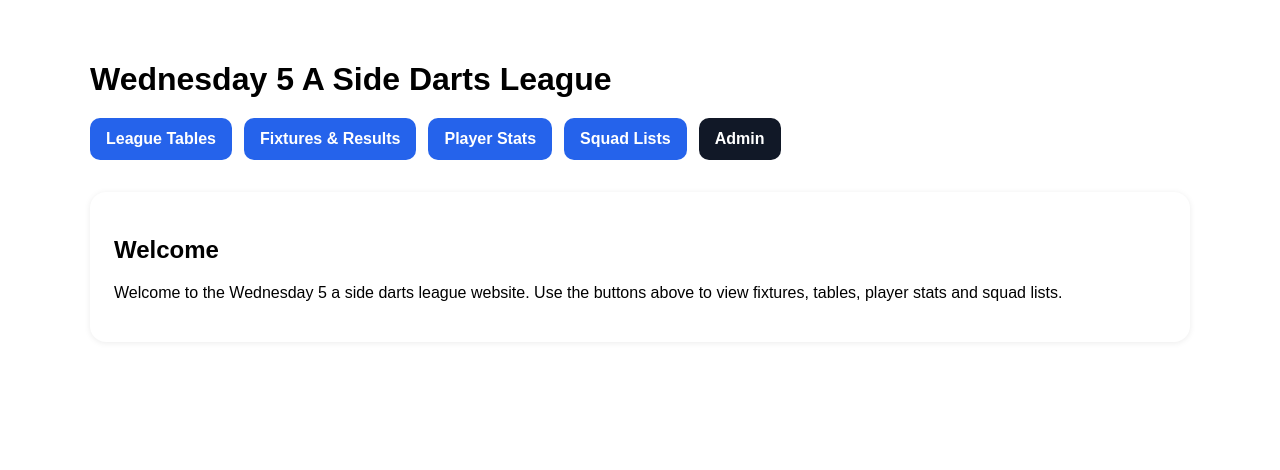
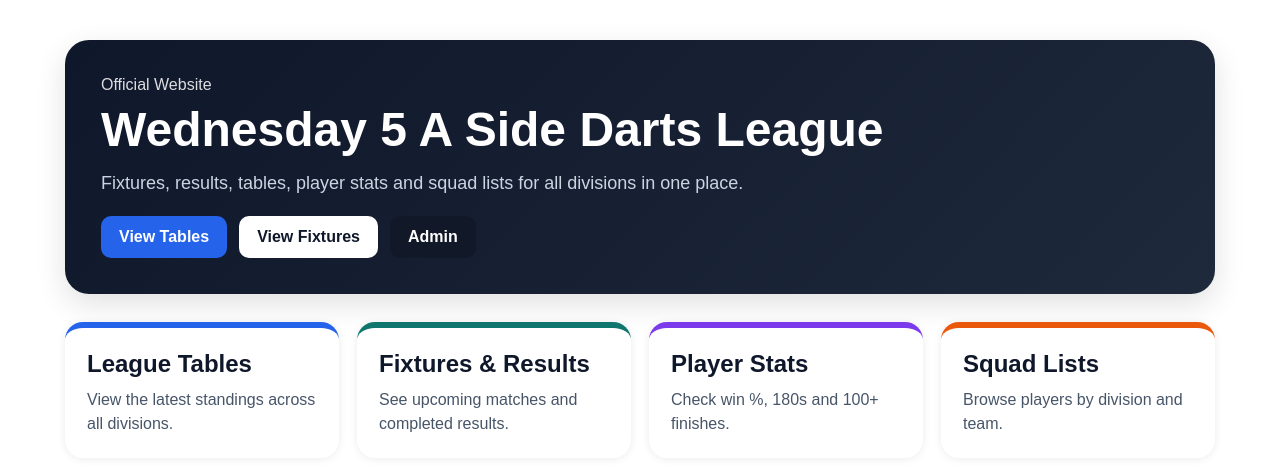
Before and after one commit to Smatt743/Wednesday-5-a-side-darts-Ashford, a Next.js app: page / in a window 1280 px wide. Shown: the top 470 px of the page. Built offline with nearby package versions, Linux system fonts and the light colour scheme.

Commit message:
Update index.js

```diff
--- a/pages/index.js
+++ b/pages/index.js
@@ -1,61 +1,114 @@
 import Link from "next/link";
 
 export default function Home() {
+  const cards = [
+    {
+      title: "League Tables",
+      text: "View the latest standings across all divisions.",
+      href: "/table",
+      color: "#2563eb",
+    },
+    {
+      title: "Fixtures & Results",
+      text: "See upcoming matches and completed results.",
+      href: "/fixtures",
+      color: "#0f766e",
+    },
+    {
+      title: "Player Stats",
+      text: "Check win %, 180s and 100+ finishes.",
+      href: "/player-stats",
+      color: "#7c3aed",
+    },
+    {
+      title: "Squad Lists",
+      text: "Browse players by division and team.",
+      href: "/squads",
+      color: "#ea580c",
+    },
+  ];
+
   return (
     <main
       style={{
-        maxWidth: "1100px",
+        maxWidth: "1150px",
         margin: "0 auto",
         padding: "32px",
         fontFamily: "Arial, sans-serif",
       }}
     >
-      <h1 style={{ marginBottom: "20px" }}>
+      <section
+        style={{
+          background: "linear-gradient(135deg, #0f172a, #1e293b)",
+          color: "white",
+          borderRadius: "24px",
+          padding: "36px",
+          marginBottom: "28px",
+          boxShadow: "0 10px 30px rgba(0,0,0,0.12)",
+        }}
+      >
+        <p style={{ opacity: 0.85, marginTop: 0, marginBottom: "10px" }}>
+          Official Website
+        </p>
+        <h1 style={{ margin: 0, fontSize: "48px", lineHeight: 1.1 }}>
           Wednesday 5 A Side Darts League
         </h1>
+        <p style={{ fontSize: "18px", maxWidth: "720px", color: "#cbd5e1", marginTop: "16px" }}>
+          Fixtures, results, tables, player stats and squad lists for all divisions in one place.
+        </p>
 
         <div
           style={{
             display: "flex",
             gap: "12px",
             flexWrap: "wrap",
-          marginBottom: "32px",
+            marginTop: "22px",
           }}
         >
-        <Link href="/table" style={buttonStyle}>
-          League Tables
+          <Link href="/table" style={heroButton}>
+            View Tables
           </Link>
-
-        <Link href="/fixtures" style={buttonStyle}>
-          Fixtures & Results
+          <Link href="/fixtures" style={heroButtonAlt}>
+            View Fixtures
           </Link>
-
-        <Link href="/player-stats" style={buttonStyle}>
-          Player Stats
-        </Link>
-
-        <Link href="/squads" style={buttonStyle}>
-          Squad Lists
-        </Link>
-
-        <Link href="/admin" style={buttonStyleDark}>
+          <Link href="/admin" style={heroButtonDark}>
             Admin
           </Link>
         </div>
+      </section>
 
-      <div style={cardStyle}>
-        <h2>Welcome</h2>
-        <p>
-          Welcome to the Wednesday 5 a side darts league website.
-          Use the buttons above to view fixtures, tables, player stats and squad lists.
-        </p>
-      </div>
+      <section
+        style={{
+          display: "grid",
+          gap: "18px",
+          gridTemplateColumns: "repeat(auto-fit, minmax(240px, 1fr))",
+        }}
+      >
+        {cards.map((card) => (
+          <Link
+            key={card.title}
+            href={card.href}
+            style={{
+              textDecoration: "none",
+              color: "#0f172a",
+              background: "#fff",
+              borderRadius: "18px",
+              padding: "22px",
+              boxShadow: "0 1px 8px rgba(0,0,0,0.08)",
+              borderTop: `6px solid ${card.color}`,
+            }}
+          >
+            <h2 style={{ marginTop: 0, marginBottom: "10px" }}>{card.title}</h2>
+            <p style={{ margin: 0, color: "#475569", lineHeight: 1.5 }}>{card.text}</p>
+          </Link>
+        ))}
+      </section>
     </main>
   );
 }
 
-const buttonStyle = {
-  padding: "12px 16px",
+const heroButton = {
+  padding: "12px 18px",
   background: "#2563eb",
   color: "#fff",
   borderRadius: "10px",
@@ -63,18 +116,20 @@ const buttonStyle = {
   fontWeight: "bold",
 };
 
-const buttonStyleDark = {
-  padding: "12px 16px",
+const heroButtonAlt = {
+  padding: "12px 18px",
+  background: "#ffffff",
+  color: "#0f172a",
+  borderRadius: "10px",
+  textDecoration: "none",
+  fontWeight: "bold",
+};
+
+const heroButtonDark = {
+  padding: "12px 18px",
   background: "#111827",
   color: "#fff",
   borderRadius: "10px",
   textDecoration: "none",
   fontWeight: "bold",
 };
-
-const cardStyle = {
-  background: "#fff",
-  padding: "24px",
-  borderRadius: "16px",
-  boxShadow: "0 1px 6px rgba(0,0,0,0.08)",
-};
```
Lines whose indentation alone changed are shown as unchanged.
